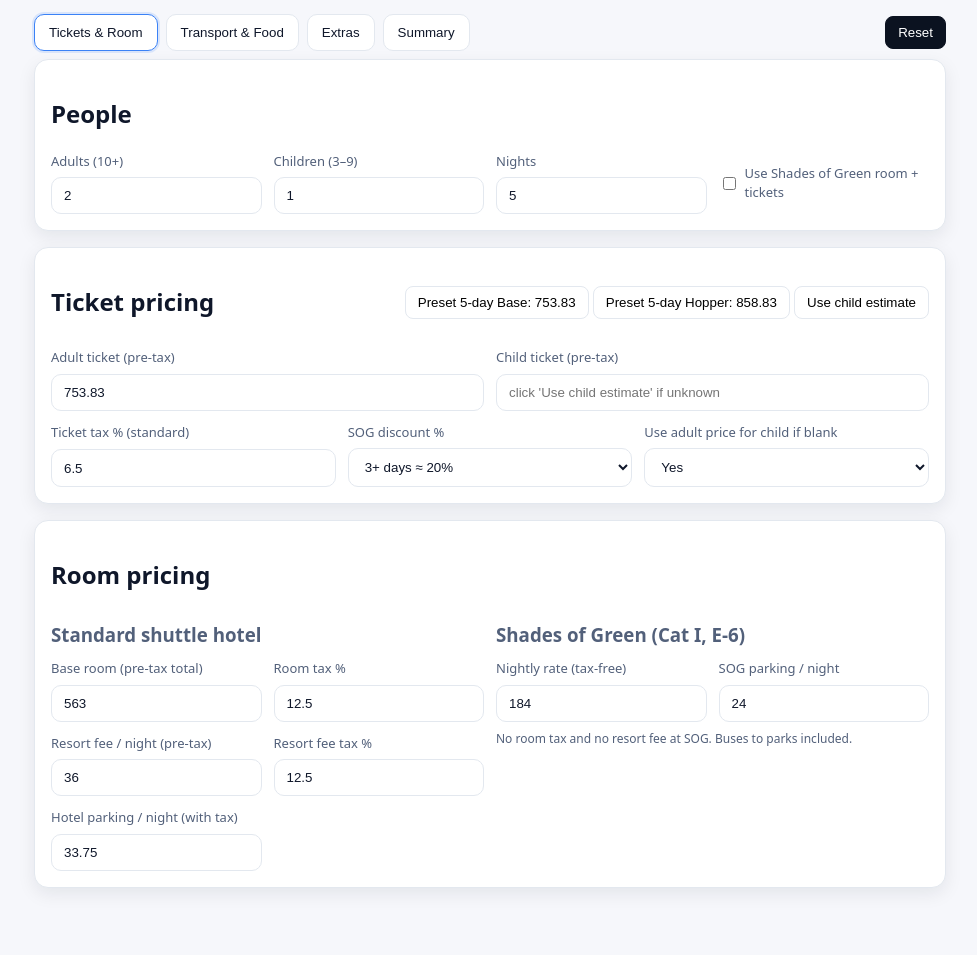
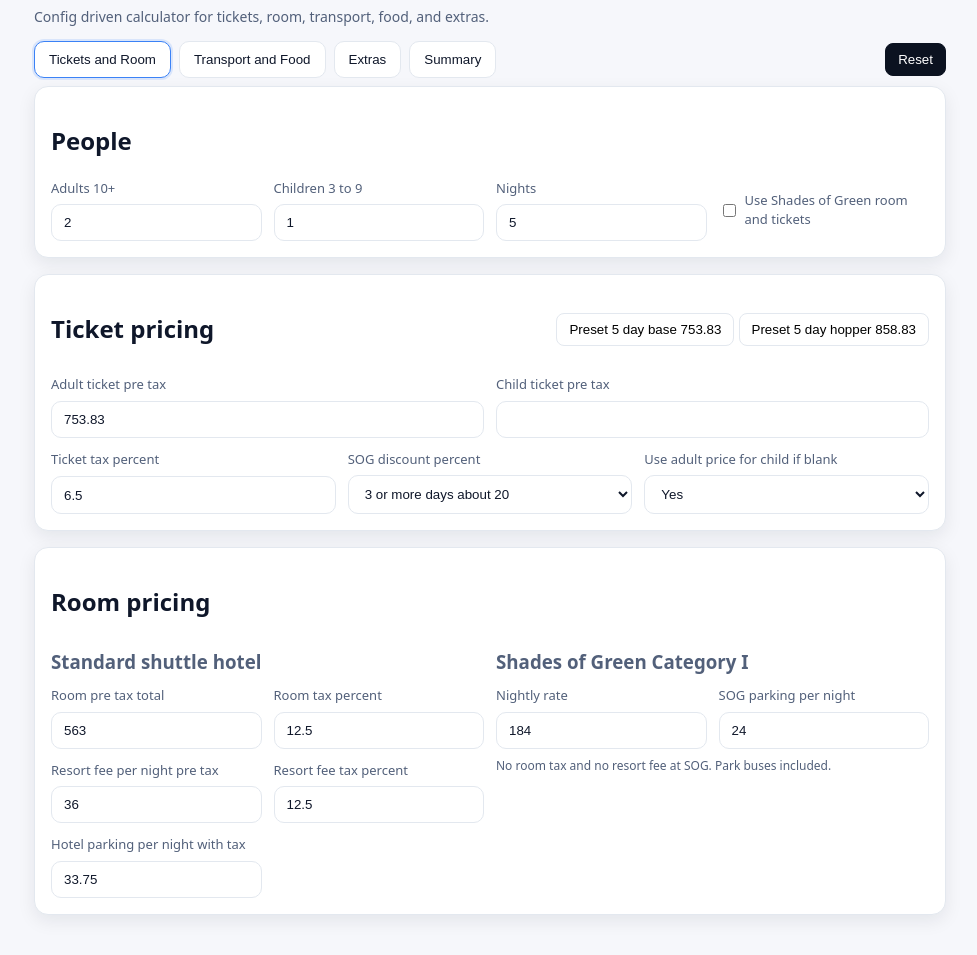
Before and after one commit to Sandbox-lbenson/disney, a plain HTML site: page index.html in a window 1280 px wide. Shown: the part 66-1021 px from the top of the page, without its empty margins (150-1127 px from the left). Before the commit the page ends 994 px from the top, so only its background shows below. Drawn offline with Linux system fonts and the light colour scheme.

Commit message:
Refine text labels for clarity and consistency
Updated text for clarity and consistency in various sections.

```diff
--- a/index.html
+++ b/index.html
@@ -10,28 +10,28 @@
   <div class="container">
     <header class="header">
       <h1>Disney Trip Planner</h1>
+      <p>Config driven calculator for tickets, room, transport, food, and extras.</p>
     </header>
 
     <nav class="tabs">
-      <button class="tab-btn active" data-tab="tickets">Tickets & Room</button>
-      <button class="tab-btn" data-tab="transport">Transport & Food</button>
+      <button class="tab-btn active" data-tab="tickets">Tickets and Room</button>
+      <button class="tab-btn" data-tab="transport">Transport and Food</button>
       <button class="tab-btn" data-tab="extras">Extras</button>
       <button class="tab-btn" data-tab="summary">Summary</button>
       <div class="spacer"></div>
       <button id="resetBtn" class="btn btn-dark">Reset</button>
     </nav>
 
-    <!-- TAB: TICKETS & ROOM -->
     <section id="tickets" class="tab active">
       <div class="card">
         <h2>People</h2>
         <div class="grid grid-4">
           <label class="field">
-            <span>Adults (10+)</span>
+            <span>Adults 10+</span>
             <input id="adults" class="input calc" type="number" min="0" />
           </label>
           <label class="field">
-            <span>Children (3–9)</span>
+            <span>Children 3 to 9</span>
             <input id="children" class="input calc" type="number" min="0" />
           </label>
           <label class="field">
@@ -40,7 +40,7 @@
           </label>
           <label class="field check">
             <input id="useSOG" class="calc" type="checkbox" />
-            <span>Use Shades of Green room + tickets</span>
+            <span>Use Shades of Green room and tickets</span>
           </label>
         </div>
       </div>
@@ -49,31 +49,30 @@
         <div class="card-head">
           <h2>Ticket pricing</h2>
           <div class="actions">
-            <button id="presetBase5" class="btn btn-ghost">Preset 5‑day Base: 753.83</button>
-            <button id="presetHop5" class="btn btn-ghost">Preset 5‑day Hopper: 858.83</button>
-            <button id="useChildEstimateBtn" class="btn">Use child estimate</button>
+            <button id="presetBase5" class="btn btn-ghost">Preset 5 day base 753.83</button>
+            <button id="presetHop5" class="btn btn-ghost">Preset 5 day hopper 858.83</button>
           </div>
         </div>
         <div class="grid grid-2">
           <label class="field">
-            <span>Adult ticket (pre‑tax)</span>
+            <span>Adult ticket pre tax</span>
             <input id="adultTicketPre" class="input calc" type="number" step="0.01" />
           </label>
           <label class="field">
-            <span>Child ticket (pre‑tax)</span>
-            <input id="childTicketPre" class="input calc" type="number" step="0.01" placeholder="click 'Use child estimate' if unknown" />
+            <span>Child ticket pre tax</span>
+            <input id="childTicketPre" class="input calc" type="number" step="0.01" />
           </label>
         </div>
         <div class="grid grid-3 mt">
           <label class="field">
-            <span>Ticket tax % (standard)</span>
+            <span>Ticket tax percent</span>
             <input id="ticketTaxPct" class="input calc" type="number" step="0.01" />
           </label>
           <label class="field">
-            <span>SOG discount %</span>
+            <span>SOG discount percent</span>
             <select id="sogDiscPct" class="input calc">
-              <option value="20">3+ days ≈ 20%</option>
-              <option value="10">1–2 days ≈ 10%</option>
+              <option value="20">3 or more days about 20</option>
+              <option value="10">1 or 2 days about 10</option>
             </select>
           </label>
           <label class="field">
@@ -93,47 +92,45 @@
             <h3 class="subhead">Standard shuttle hotel</h3>
             <div class="grid grid-2">
               <label class="field">
-                <span>Base room (pre‑tax total)</span>
+                <span>Room pre tax total</span>
                 <input id="stdRoomPre" class="input calc" type="number" step="0.01" />
               </label>
               <label class="field">
-                <span>Room tax %</span>
+                <span>Room tax percent</span>
                 <input id="stdRoomTaxPct" class="input calc" type="number" step="0.01" />
               </label>
               <label class="field">
-                <span>Resort fee / night (pre‑tax)</span>
+                <span>Resort fee per night pre tax</span>
                 <input id="stdResortNight" class="input calc" type="number" step="0.01" />
               </label>
               <label class="field">
-                <span>Resort fee tax %</span>
+                <span>Resort fee tax percent</span>
                 <input id="stdResortTaxPct" class="input calc" type="number" step="0.01" />
               </label>
               <label class="field">
-                <span>Hotel parking / night (with tax)</span>
+                <span>Hotel parking per night with tax</span>
                 <input id="stdParkingNight" class="input calc" type="number" step="0.01" />
               </label>
             </div>
           </div>
-
           <div>
-            <h3 class="subhead">Shades of Green (Cat I, E‑6)</h3>
+            <h3 class="subhead">Shades of Green Category I</h3>
             <div class="grid grid-2">
               <label class="field">
-                <span>Nightly rate (tax‑free)</span>
+                <span>Nightly rate</span>
                 <input id="sogNight" class="input calc" type="number" step="0.01" />
               </label>
               <label class="field">
-                <span>SOG parking / night</span>
+                <span>SOG parking per night</span>
                 <input id="sogParkingNight" class="input calc" type="number" step="0.01" />
               </label>
             </div>
-            <p class="hint">No room tax and no resort fee at SOG. Buses to parks included.</p>
+            <p class="hint">No room tax and no resort fee at SOG. Park buses included.</p>
           </div>
         </div>
       </div>
     </section>
 
-    <!-- TAB: TRANSPORT & FOOD -->
     <section id="transport" class="tab">
       <div class="card">
         <h2>Fly</h2>
@@ -143,7 +140,7 @@
             <input id="flyTrav" class="input calc" type="number" min="0" />
           </label>
           <label class="field">
-            <span>Flight price / traveler</span>
+            <span>Flight price per traveler</span>
             <input id="flightPer" class="input calc" type="number" step="0.01" />
           </label>
           <label class="field">
@@ -157,7 +154,7 @@
         </div>
         <div class="grid grid-3 mt">
           <label class="field">
-            <span>Parking / day at PIT</span>
+            <span>Parking per day at PIT</span>
             <input id="pitParkPer" class="input calc" type="number" step="0.01" />
           </label>
           <label class="field">
@@ -168,7 +165,7 @@
             </select>
           </label>
           <label class="field">
-            <span>Uber round‑trip</span>
+            <span>Uber round trip</span>
             <input id="uberRT" class="input calc" type="number" step="0.01" />
           </label>
         </div>
@@ -179,7 +176,7 @@
           </label>
           <label class="field">
             <span>Notes</span>
-            <div class="note">If Uber is used a booster seat is required; checking one might be free… or might not (phase of the moon; tea prices in China).</div>
+            <div class="note">If Uber is used a booster seat is required. Checking one might be free or might not.</div>
           </label>
         </div>
       </div>
@@ -188,7 +185,7 @@
         <h2>Drive</h2>
         <div class="grid grid-4">
           <label class="field">
-            <span>Round‑trip miles</span>
+            <span>Round trip miles</span>
             <input id="drvMiles" class="input calc" type="number" />
           </label>
           <label class="field">
@@ -210,44 +207,44 @@
             <input id="drvHotelPer" class="input calc" type="number" step="0.01" />
           </label>
           <label class="field">
-            <span>Road food / travel day</span>
+            <span>Road food per travel day</span>
             <input id="drvFoodPer" class="input calc" type="number" />
           </label>
           <label class="field">
-            <span>Travel days (round‑trip)</span>
+            <span>Travel days round trip</span>
             <input id="drvDays" class="input calc" type="number" min="0" />
           </label>
           <label class="field">
-            <span>Drive to parks (days)</span>
+            <span>Drive to parks days</span>
             <input id="parkDriveDays" class="input calc" type="number" min="0" />
           </label>
         </div>
         <div class="grid grid-3 mt">
           <label class="field">
-            <span>Theme‑park parking / day</span>
+            <span>Theme park parking per day</span>
             <input id="parkParkingPer" class="input calc" type="number" step="0.01" />
           </label>
           <label class="field">
             <span>Use hotel parking charges</span>
             <select id="useHotelParking" class="input calc">
-              <option value="1">Yes (include)</option>
+              <option value="1">Yes include</option>
               <option value="0">No</option>
             </select>
           </label>
         </div>
 
-        <h3 class="subhead mt">Timing (per direction)</h3>
+        <h3 class="subhead mt">Timing per direction</h3>
         <div class="grid grid-4">
           <label class="field">
             <span>Moving hours</span>
             <input id="moveHours" class="input calc" type="number" step="0.1" />
           </label>
           <label class="field">
-            <span>Hours driving / day</span>
+            <span>Hours driving per day</span>
             <input id="hoursPerDay" class="input calc" type="number" step="0.1" />
           </label>
           <label class="field">
-            <span>Break every (hours)</span>
+            <span>Break every hours</span>
             <input id="breakEvery" class="input calc" type="number" step="0.1" />
           </label>
           <label class="field">
@@ -257,7 +254,7 @@
         </div>
         <div class="grid grid-3 mt">
           <label class="field">
-            <span>Fuel stops (round‑trip)</span>
+            <span>Fuel stops round trip</span>
             <input id="fuelStops" class="input calc" type="number" step="1" />
           </label>
           <label class="field">
@@ -268,25 +265,24 @@
       </div>
 
       <div class="card">
-        <h2>Food during stay & souvenirs</h2>
+        <h2>Food during stay and souvenirs</h2>
         <div class="grid grid-3">
           <label class="field">
             <span>Days counted for food</span>
             <input id="stayFoodDays" class="input calc" type="number" min="0" />
           </label>
           <label class="field">
-            <span>Food / day</span>
+            <span>Food per day</span>
             <input id="stayFoodPer" class="input calc" type="number" />
           </label>
           <label class="field">
-            <span>Souvenirs (total)</span>
+            <span>Souvenirs total</span>
             <input id="souvenirBudget" class="input calc" type="number" />
           </label>
         </div>
       </div>
     </section>
 
-    <!-- TAB: EXTRAS -->
     <section id="extras" class="tab">
       <div class="card">
         <h2>Add an extra</h2>
@@ -296,7 +292,7 @@
             <select id="extraMenu" class="input"></select>
           </label>
           <label class="field">
-            <span>Price (editable)</span>
+            <span>Price editable</span>
             <input id="extraPrice" class="input" type="number" step="0.01" />
           </label>
           <label class="field">
@@ -333,7 +329,6 @@
       </div>
     </section>
 
-    <!-- TAB: SUMMARY -->
     <section id="summary" class="tab">
       <div class="card">
         <h2>Tickets</h2>
@@ -357,7 +352,7 @@
       </div>
 
       <div class="card">
-        <h2>Extras & souvenirs</h2>
+        <h2>Extras and souvenirs</h2>
         <div id="extrasDetail" class="details"></div>
       </div>
 
@@ -373,7 +368,7 @@
       </div>
 
       <div class="card">
-        <h2>Head‑to‑head comparison</h2>
+        <h2>Head to head comparison</h2>
         <div id="compareDetail" class="details"></div>
       </div>
     </section>
```
